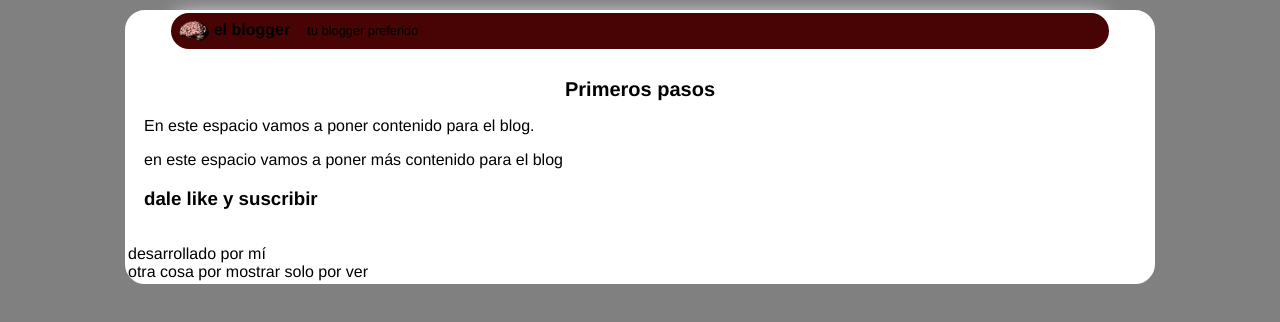
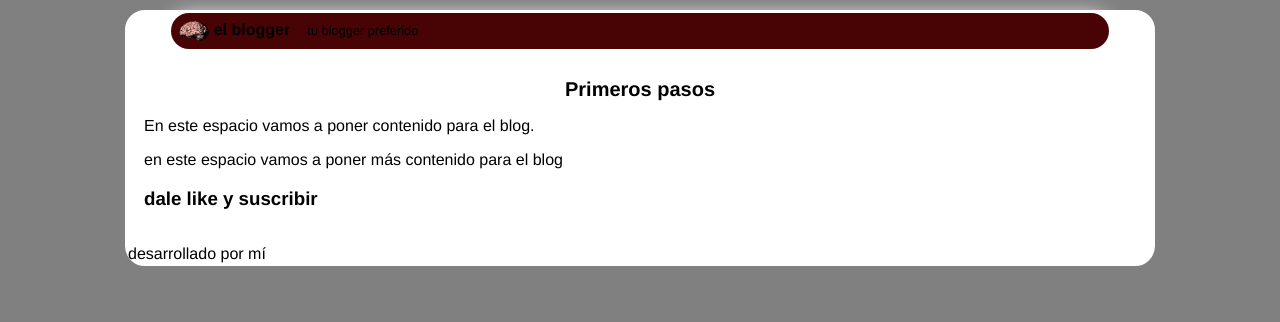
Before and after one commit to estemancas/blog, a plain HTML site: page blog.html in a window 1280 px wide. Drawn offline with Linux system fonts and the light colour scheme.

Commit message:
eliminación de lo hecho para probar la otra cuenta de github

```diff
--- a/blog.html
+++ b/blog.html
@@ -20,7 +20,6 @@
             <h3>dale like y suscribir</h3>
         </div>
         <div id="footer">desarrollado por mí</div>
-        <div>otra cosa por mostrar solo por ver</div>
     </div>
 
 </body>
```
